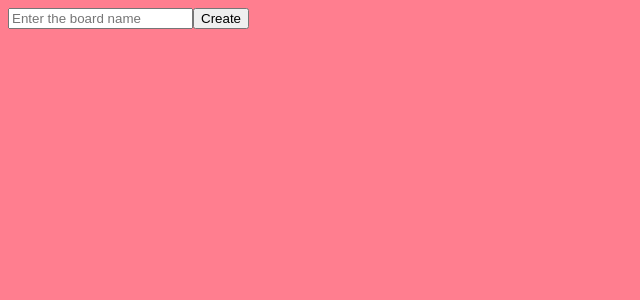
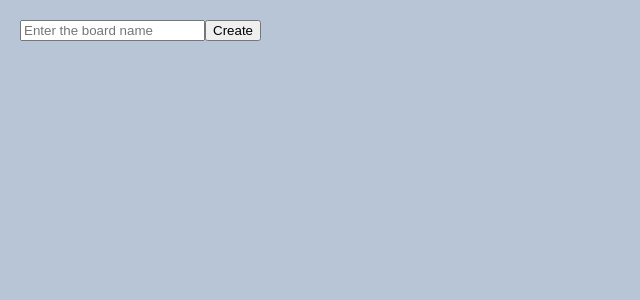
Before and after one commit to sorc97/trelloClone, a React app: page / in a window 1280 px wide. Shown: the top 300 px of the page, without its empty margins (0-640 px from the left). Built offline with nearby package versions, Linux system fonts and the light colour scheme.

Commit message:
routing, state managment and initial styles

```diff
--- a/package.json
+++ b/package.json
@@ -16,6 +16,9 @@
     "@babel/preset-react": "^7.7.4",
     "@types/react": "^16.9.16",
     "@types/react-dom": "^16.9.4",
+    "@types/react-router": "^5.1.3",
+    "@types/react-router-dom": "^5.1.3",
+    "@types/uuid": "^3.4.6",
     "autoprefixer": "^9.7.3",
     "babel-loader": "^8.0.6",
     "copy-webpack-plugin": "^5.1.1",
@@ -28,6 +31,8 @@
     "postcss-loader": "^3.0.0",
     "react": "^16.12.0",
     "react-dom": "^16.12.0",
+    "react-router": "^5.1.2",
+    "react-router-dom": "^5.1.2",
     "sass-loader": "^8.0.0",
     "style-loader": "^1.0.1",
     "ts-loader": "^6.2.1",
--- a/src/components/AddBoard.tsx
+++ /dev/null
@@ -1 +0,0 @@
-import React from 'react'
--- a/src/components/AddBoardForm.tsx
+++ b/src/components/AddBoardForm.tsx
@@ -8,12 +8,13 @@ interface AddBoardFormProps {
   onNewBoard: (title: string) => void
 }
 
-const AddBoardForm: React.FC<AddBoardFormProps> = ({onNewBoard}) => {
+const AddBoardForm: React.FC <AddBoardFormProps> = ({onNewBoard}) => {
   let boardNameRef: React.RefObject <HTMLInputElement> = React.createRef();
 
   const submit = (e: React.FormEvent): void => {
     e.preventDefault();
     console.log(boardNameRef.current.value);
+    console.log(e.target);
 
     onNewBoard(boardNameRef.current.value);
 
@@ -26,7 +27,8 @@ const AddBoardForm: React.FC<AddBoardFormProps> = ({onNewBoard}) => {
       <input
         type='text'
         placeholder='Enter the board name'
-        ref={boardNameRef}/>
+        ref={boardNameRef}
+        required/>
         <input type='submit' value='Create'/>
     </form>
   )
--- a/src/components/App.tsx
+++ b/src/components/App.tsx
@@ -1,42 +1,85 @@
 import React, { Component } from 'react';
-import AddBoardForm from './AddBoardForm';
-import BoardsList from './BoardsList';
-import { IBoard } from '../interfaces';
+import { IBoard } from '../interfaces'
+import { v4 } from 'uuid';
+import BoardsPage from './BoardsPage';
+import TodosPage from './TodosPage';
+import { Route, Switch, RouteComponentProps } from 'react-router-dom';
 
 interface AppState {
   boardsList: Array<IBoard>
 }
 
-const initialState: AppState = {
+interface MatchParams {
+  id: string
+}
+
+interface MatchProps extends RouteComponentProps<MatchParams> {
+}
+
+/* const initialState: AppState = {
   boardsList: []
+} */
+
+const getInitialState = (): AppState => {
+  return (localStorage['trello-store']) ?
+    JSON.parse(localStorage['trello-store']) :
+    {
+      boardsList: []
+    }
 }
 
 class App extends Component <{}, AppState> {
-  readonly state = initialState;
+  readonly state = getInitialState();
 
   addNewBoard = (title: string): void => {
     const newBoard: IBoard = {
       title,
-      id: Date.now(),
-      date: new Date()
+      id: v4(),
+      date: new Date(),
+      todosList: [
+        {
+          title: "In proccess",
+          id: v4(),
+          tasks: [
+            {title: "Initial Webpack Config", id: v4(), isDone: true},
+            {title: "Components", id: v4(), isDone: false}
+          ]
+        }
+      ]
     }
+
+    console.log(newBoard);
 
     let boardsList = [
       newBoard,
       ...this.state.boardsList
     ]
 
-    this.setState({boardsList});
+    this.setState({boardsList}, this.setLocalStorage);
+  }
+
+  findById = (id: string): IBoard => {
+    const { boardsList } = this.state;
+    const elem = boardsList.filter(item => item.id === id)[0];
+    return elem;
+  }
+
+  setLocalStorage = (): void => {
+    localStorage['trello-store'] = JSON.stringify(this.state);
   }
 
   render() {
     const { boardsList } = this.state;
     console.log(this.state);
     return(
-      <>
-        <AddBoardForm onNewBoard={this.addNewBoard}/>
-        <BoardsList boards={boardsList}/>
-      </>
+      <Switch>
+        <Route exact path='/' component={
+          () => <BoardsPage onNewBoard={this.addNewBoard} boardsList={boardsList}/>
+        }/>
+        <Route path='/todos/:id' component={
+          ({match}: MatchProps) => <TodosPage title={this.findById(match.params.id).title}/>
+        } />
+      </Switch>
     )
   }
 }
--- a/src/components/BoardsList.tsx
+++ b/src/components/BoardsList.tsx
@@ -1,5 +1,6 @@
 import React from 'react'
 import { IBoard } from '../interfaces'
+import { Link } from 'react-router-dom'
 
 type BoardsListProps = {
   boards: Array<IBoard>
@@ -10,7 +11,7 @@ const BoardsList: React.FC<BoardsListProps> = ({boards}) =>
     {
       boards.map((item: IBoard) =>
         <li className="boards-item" key={item.id}>
-          <a href="#">{item.title}</a>
+          <Link to={`/todos/${item.id}`}>{item.title}</Link>
         </li>
       )
     }
--- /dev/null
+++ b/src/components/BoardsPage.tsx
@@ -0,0 +1,48 @@
+import React from 'react';
+import AddBoardForm from './AddBoardForm';
+import BoardsList from './BoardsList';
+import { IBoard } from '../interfaces';
+
+interface BoardsPageProps {
+  onNewBoard(title: string): void,
+  boardsList: Array<IBoard>
+}
+
+const BoardsPage: React.FC<BoardsPageProps> = ({ onNewBoard, boardsList }) =>
+  <>
+    <AddBoardForm onNewBoard={onNewBoard}/>
+    <BoardsList boards={boardsList}/>
+  </>
+
+/*
+class BoardsPage extends Component <{}, BoardsState> {
+  readonly state = initialState;
+
+  addNewBoard = (title: string): void => {
+    const newBoard: IBoard = {
+      title,
+      id: v4(),
+      date: new Date()
+    }
+
+    let boardsList = [
+      newBoard,
+      ...this.state.boardsList
+    ]
+
+    this.setState({boardsList});
+  }
+
+  render() {
+    const { boardsList } = this.state;
+    console.log(this.state);
+    return(
+      <>
+        <AddBoardForm onNewBoard={this.addNewBoard}/>
+        <BoardsList boards={boardsList}/>
+      </>
+    )
+  }
+}
+ */
+export default BoardsPage;
--- /dev/null
+++ b/src/components/TodosPage.tsx
@@ -0,0 +1,14 @@
+import React from 'react'
+
+interface TodosPageProps {
+  title: string
+}
+
+const TodosPage: React.FC <TodosPageProps> = ({ title }) => {
+
+  return(
+    <h1>{title}</h1>
+  )
+}
+
+export default TodosPage;
--- a/src/index.tsx
+++ b/src/index.tsx
@@ -1,10 +1,13 @@
 import React from 'react';
 import { render } from 'react-dom';
 import App from './components/App';
+import { HashRouter } from 'react-router-dom';
 import './scss/style.scss';
 
 render(
-  <App/>,
+  <HashRouter>
+    <App/>
+  </HashRouter>,
   document.getElementById('react-container')
 )
 
--- a/src/scss/style.scss
+++ b/src/scss/style.scss
@@ -1,7 +1,79 @@
-$prime-color: rgb(255, 126, 143);
+$prime-color: #B8C5D6;
+$boards-color: #EDF5FC;
+$boards-text-color: #272D2D;
 $main-font: 'Arial', sans-serif;
 
+*{
+  box-sizing: border-box;
+}
+
 body {
+  margin: 0px;
   font-family: $main-font;
   background-color: $prime-color;
 }
+
+#react-container {
+  min-height: 100vh;
+  padding: 20px;
+}
+
+.boards {
+  &-list {
+    padding: 5%;
+    margin: 0px;
+    width: 100%;
+    display: grid;
+    grid-template-columns: repeat(auto-fill, minmax(200px, 20%));
+    justify-content: center;
+    // grid-template-rows: repeat(auto-fill, 200px);
+    gap: 20px;
+    list-style: none;
+    // min-height: 70vh;
+  }
+
+  &-item {
+    position: relative;
+    background-color: $boards-color;
+    border-radius: 3%;
+    transition: all .3s ease;
+    height: 200px;
+
+    a {
+      display: flex;
+      justify-content: center;
+      align-items: center;
+      text-align: center;
+      padding: 7%;
+      height: 100%;
+      width: 100%;
+      color: $boards-text-color;
+      font-size: 30px;
+      text-decoration: none;
+    }
+
+    &:hover {
+      transform: scale(1.01);
+      box-shadow: 0px 5px 8px #272d2dab;
+    }
+
+    /* &::before {
+      content: '';
+      position: absolute;
+      background-color: $prime-color;
+      width: 20px;
+      height: 20px;
+      border-radius: 50%;
+      top: 10px;
+      left: calc(50% - 10px);
+    }
+    &::after {
+      content: '';
+      position: absolute;
+      width: 50px;
+      height: 2px;
+      background-color: $boards-text-color;
+      top: 10px;
+    } */
+  }
+}
```
Also changed, not shown: src/components/AddForm.tsx (added, +13 -0 lines), src/interfaces.ts (+93 -3 lines), 1 other file (tests, documents, lock files or other folders).
